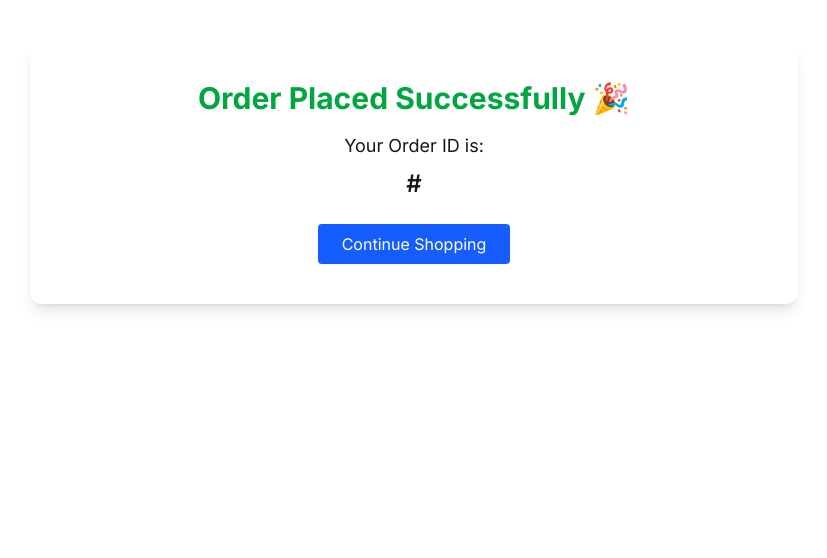
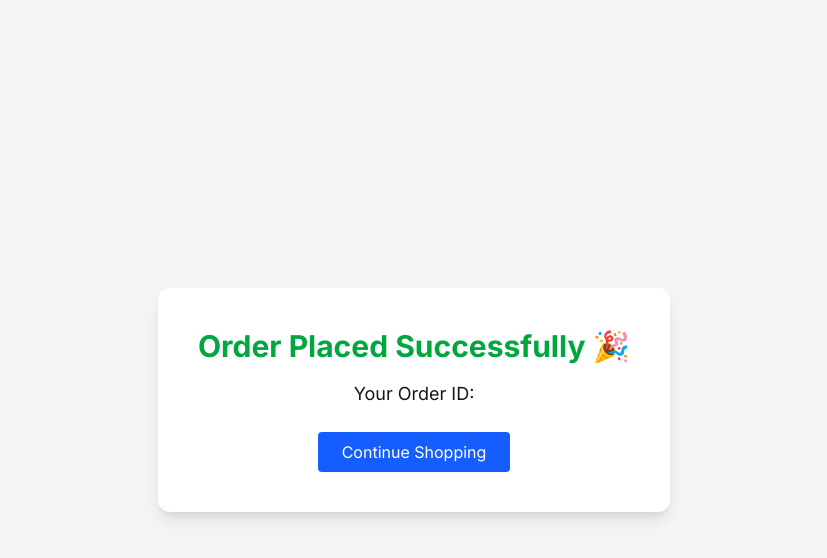
Before and after one commit to bhoomiguptaa/flipkart-clone, a Next.js app in the folder frontend/: page /order-success in a window 1280 px wide. Shown: the top 558 px of the page, without its empty margins (226-1053 px from the left). Built offline with nearby package versions, Linux system fonts and the light colour scheme.

Commit message:
fix order success page build error

```diff
--- a/frontend/app/order-success/page.tsx
+++ b/frontend/app/order-success/page.tsx
@@ -5,13 +5,15 @@ import Link from "next/link"
 
 export default function OrderSuccess() {
 
-  const params = useSearchParams()
+  const searchParams = useSearchParams()
 
-  const orderId = params.get("id")
+  const orderId = searchParams.get("id")
 
   return (
 
-    <div className="max-w-3xl mx-auto bg-white shadow-lg rounded-xl p-10 mt-10 text-center">
+    <div className="min-h-screen flex flex-col items-center justify-center bg-gray-100">
+
+      <div className="bg-white shadow-lg rounded-xl p-10 text-center">
 
         <h1 className="text-3xl font-bold text-green-600">
 
@@ -19,20 +21,17 @@ export default function OrderSuccess() {
 
         </h1>
 
-
         <p className="mt-4 text-lg">
 
-        Your Order ID is:
+          Your Order ID:
+
+          <span className="font-semibold">
+
+            {" "}{orderId}
+
+          </span>
 
         </p>
-
-
-      <div className="text-2xl font-semibold mt-2">
-
-        #{orderId}
-
-      </div>
-
 
         <Link href="/">
 
@@ -46,5 +45,8 @@ export default function OrderSuccess() {
 
       </div>
 
+    </div>
+
   )
+
 }
```
Lines whose indentation alone changed are shown as unchanged.
